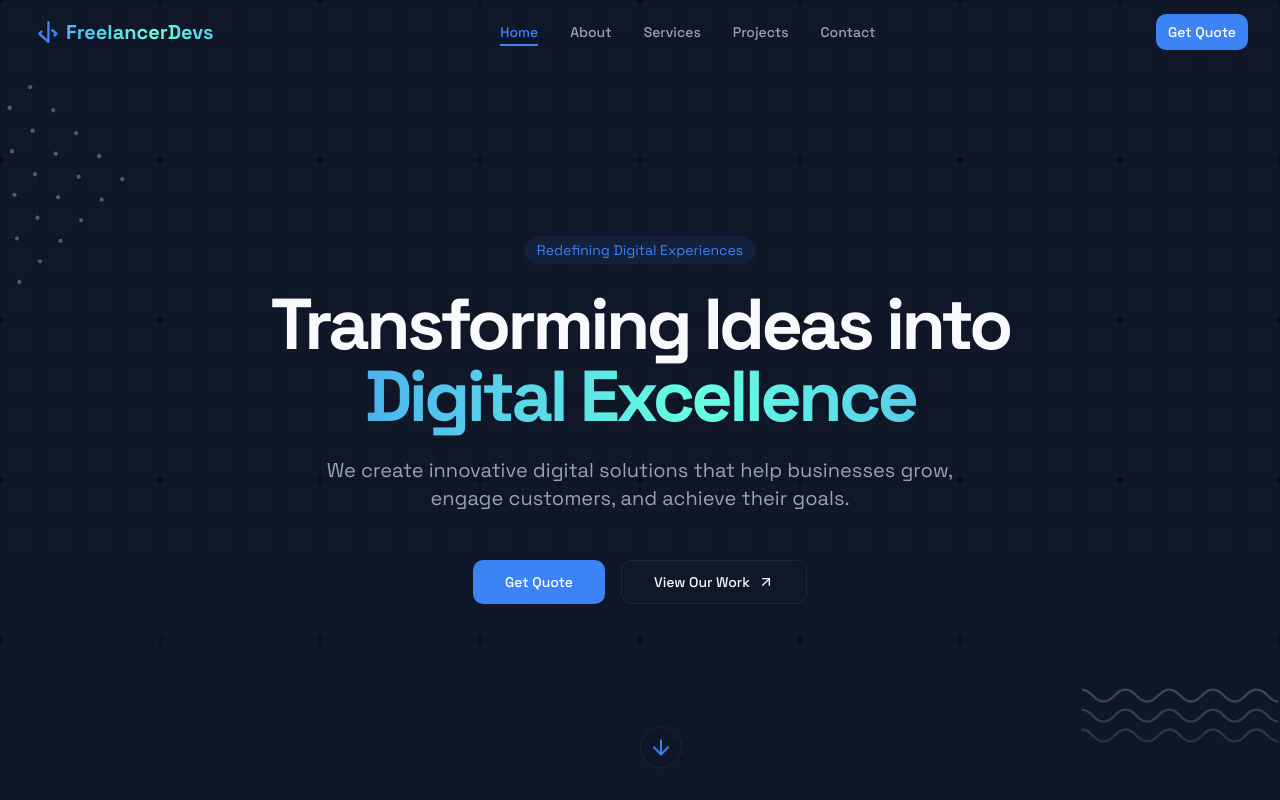
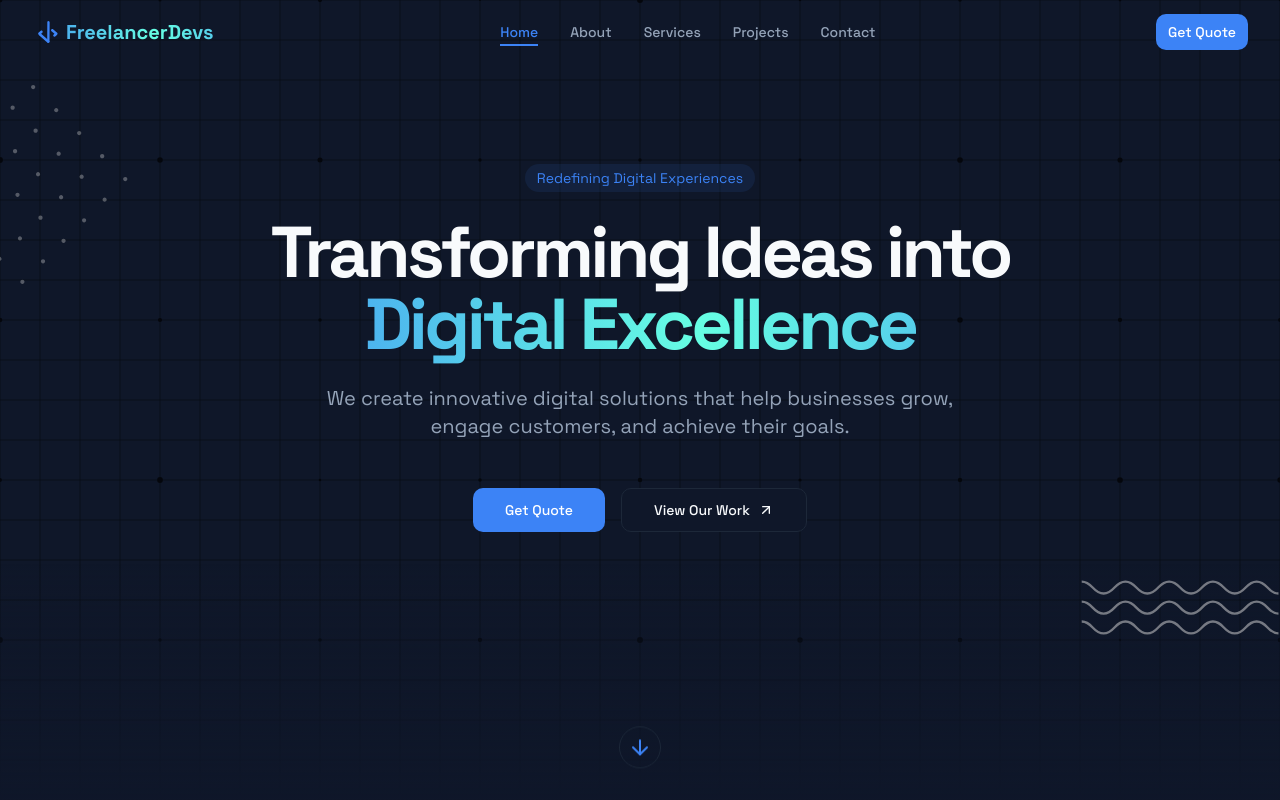
Before and after one commit to kajal-04/freelancerdevs, a Next.js app: page / in a window 1280 px wide. Shown: the top 800 px of the page. Built offline with nearby package versions, Linux system fonts and the light colour scheme.

Commit message:
added animation on pattern

```diff
--- a/app/about/page.tsx
+++ b/app/about/page.tsx
@@ -132,9 +132,21 @@ export default function AboutPage() {
             ].map((value, i) => (
               <GlowCard key={i}>
                 <div className="flex flex-col items-center p-6 text-center">
-                  <div className="mb-4 flex h-14 w-14 items-center justify-center rounded-full bg-primary/10">
-                    {value.icon}
-                  </div>
+                <div className="relative mb-6 flex h-[59px] w-[60px] items-center justify-center rounded-full">
+                      {/* Rotating gradient border */}
+                      <div className="absolute inset-0 rounded-full">
+                        <div className="absolute inset-0 rounded-full animate-[spin_5s_linear_infinite]
+                          before:absolute before:inset-0 before:rounded-full before:bg-gradient-to-r
+                          before:from-background before:via-blue-500 before:to-background
+                          before:p-[30px]">
+                        </div>
+                      </div>
+
+                      {/* Inner circle */}
+                      <div className="relative z-10 flex h-full w-full items-center justify-center rounded-full bg-background">
+                        <div className="text-primary">{value.icon}</div>
+                      </div>
+                    </div>
                   <h3 className="mb-2 text-xl font-bold">{value.title}</h3>
                   <p className="text-muted-foreground">{value.description}</p>
                 </div>
--- a/app/page.tsx
+++ b/app/page.tsx
@@ -24,25 +24,27 @@ export default function HomePage() {
   return (
     <>
       {/* Hero Section */}
-      <section ref={targetRef} className="relative min-h-[90vh] flex items-center px-4 sm:px-6 lg:px-8">
-        <Image
-          src='/dots.svg'
-          height={200}
-          width={200}
-          alt="'Dots'"
-          className="absolute top-0 left-[-75px] z-0 opacity-50" />
-        <Image
-          src='/lines.svg'
-          height={200}
-          width={200}
-          alt="'Dots'"
-          className="absolute bottom-[60px] right-0 z-0 opacity-50" />
+      <section ref={targetRef} className="relative min-h-[90vh]">
+        <motion.div
+          initial={{ x: -150, opacity: 0 }}
+          animate={{ x: -72, opacity: 0.5 }}
+          transition={{ duration: 1, ease: "easeOut" }}
+          className="absolute top-0 left-0 z-0 hidden sm:block"
+        >
+          <Image
+            src="/dots.svg"
+            height={200}
+            width={200}
+            alt="Dots"
+          />
+        </motion.div>
+
         <div className="absolute inset-0 z-0">
           <div className="absolute inset-0 from-primary/5 to-background"></div>
           <div className="absolute bottom-0 left-0 right-0 h-1/3 bg-gradient-to-t from-background to-transparent"></div>
         </div>
 
-        <motion.div style={{ opacity, scale }} className="container mx-auto relative z-10 py-20">
+        <motion.div style={{ opacity, scale }} className="container mx-auto relative z-10 pt-20 px-4 sm:px-6 lg:px-8  ">
           <div className="flex flex-col items-center justify-center space-y-12 text-center">
             <motion.div
               initial={{ opacity: 0, y: 20 }}
@@ -95,8 +97,25 @@ export default function HomePage() {
           </div>
         </motion.div>
 
-        <div className="absolute bottom-8 left-1/2 -translate-x-1/2 animate-bounce border rounded-full p-2">
-          <ArrowRight className="h-6 w-6 rotate-90 text-primary" />
+        <div className="w-full overflow-hidden flex justify-end">
+          <motion.div
+            initial={{ x: 150, opacity: 0 }}
+            animate={{ x: 0, opacity: 0.5 }}
+            transition={{ duration: 1, ease: "easeOut" }}
+            className=" bottom-[60px] right-0 z-0 opacity-50 hidden sm:block"
+          >
+            <Image
+              src="/lines.svg"
+              height={200}
+              width={200}
+              alt="Lines"
+            />
+          </motion.div>
+        </div>
+        <div className="flex justify-center">
+          <div className="absolute bottom-8 animate-bounce border rounded-full p-2">
+            <ArrowRight className="h-6 w-6 rotate-90 text-primary" />
+          </div>
         </div>
       </section>
 
@@ -154,7 +173,7 @@ export default function HomePage() {
                     <div className="relative mb-6 flex h-[59px] w-[60px] items-center justify-center rounded-full">
                       {/* Rotating gradient border */}
                       <div className="absolute inset-0 rounded-full">
-                        <div className="absolute inset-0 rounded-full animate-spin-slow
+                        <div className="absolute inset-0 rounded-full animate-[spin_5s_linear_infinite]
                           before:absolute before:inset-0 before:rounded-full before:bg-gradient-to-r
                           before:from-background before:via-blue-500 before:to-background
                           before:p-[30px]">
```
